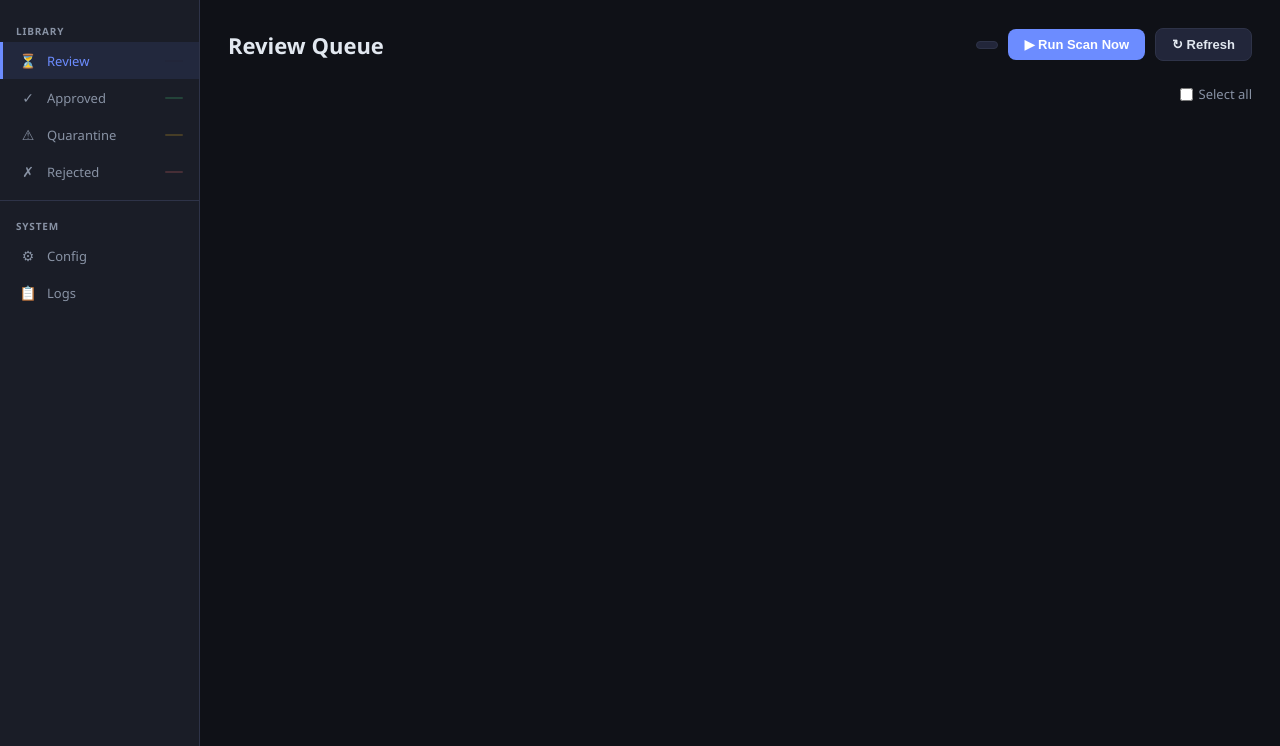
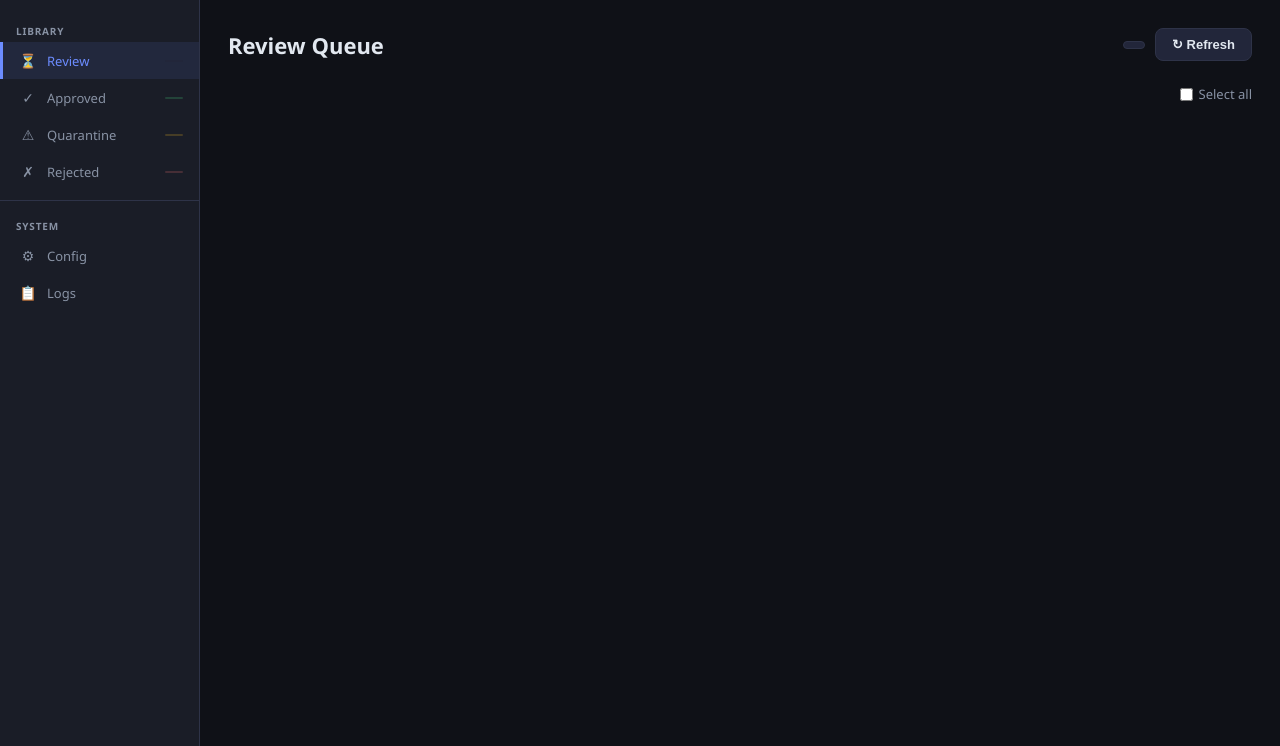
Before and after one commit to jckrbbt/safescanarr, a Flask app: page / in a window 1280 px wide. Shown: the part 54-800 px from the top of the page. Run offline with Flask 3, Linux system fonts and the light colour scheme; data that the repository does not hold is empty; parts of the project's set-up code (start-up, migrations or seed data) failed here and were passed over.

Commit message:
v0.62-bug fixes and minor enhancements

```diff
--- a/web/server.py
+++ b/web/server.py
@@ -299,19 +299,15 @@ def api_scan_status():
 
 @app.route("/api/scan/stop", methods=["POST"])
 def api_scan_stop():
-    import os, signal
     db  = get_db()
     pid = db.get_scan_pid()
     if not pid:
         return jsonify({"status": "not_running"})
-    try:
-        os.kill(pid, signal.SIGTERM)
-        db.clear_scan_pid()
-        log.info("Scan stopped (pid %d)", pid)
-        return jsonify({"status": "stopped"})
-    except OSError:
-        db.clear_scan_pid()
-        return jsonify({"status": "already_stopped"})
+    # Clear the PID — scanner checks between files and exits gracefully
+    # Do NOT send SIGTERM; that kills the process mid-file and closes the log pipe
+    db.clear_scan_pid()
+    log.info("Scan stop requested — scanner will stop after current file (pid %d)", pid)
+    return jsonify({"status": "stopping"})
 
 
 @app.route("/api/sheets/remove-rejected", methods=["POST"])
--- a/web/templates/index.html
+++ b/web/templates/index.html
@@ -73,7 +73,6 @@
           <h1>Review Queue</h1>
           <div class="header-actions">
             <span id="pending-count" class="badge"></span>
-            <button class="btn btn-primary" id="scan-btn" onclick="toggleScan()">▶ Run Scan Now</button>
             <button class="btn btn-secondary" onclick="loadPage('pending')">↻ Refresh</button>
           </div>
         </div>
```
